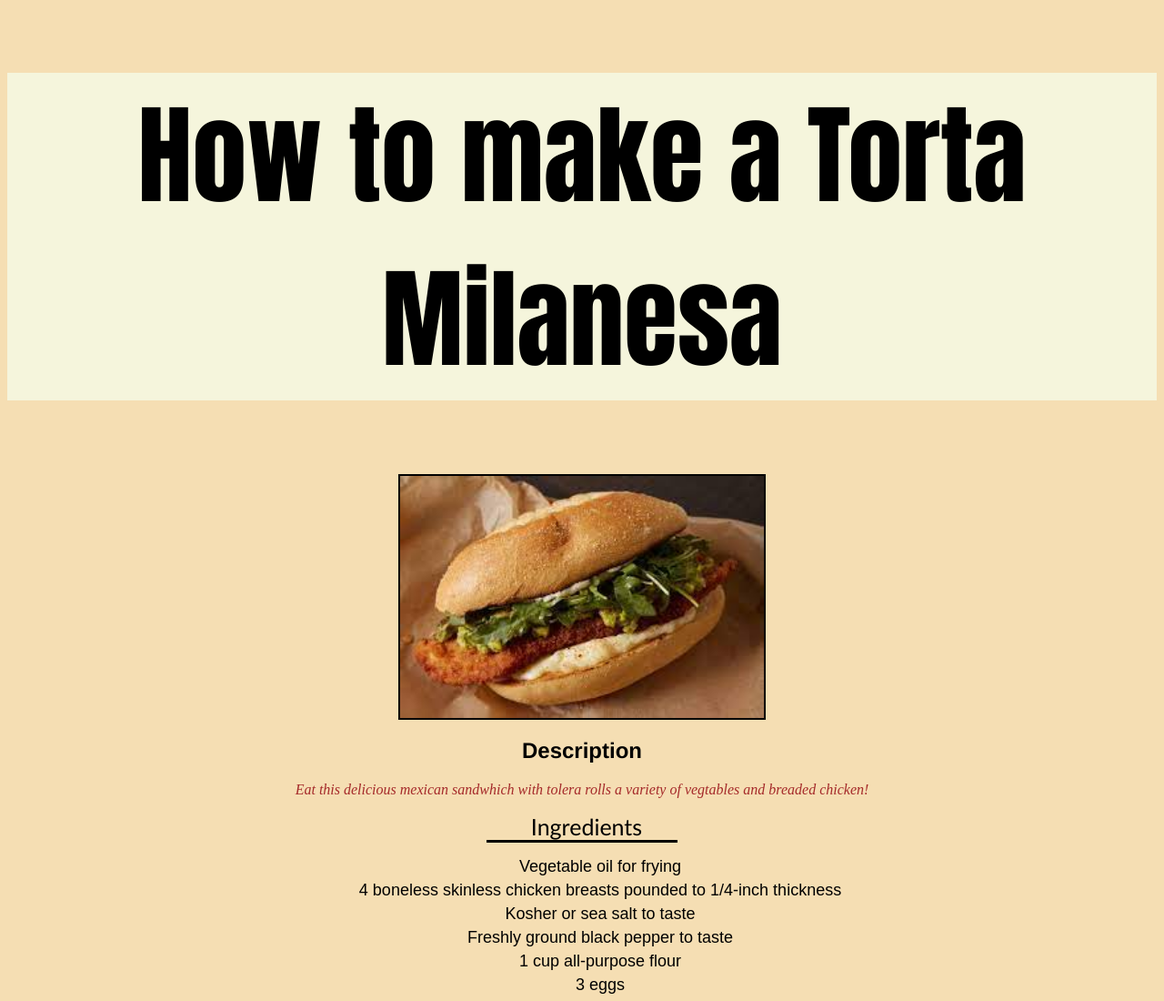
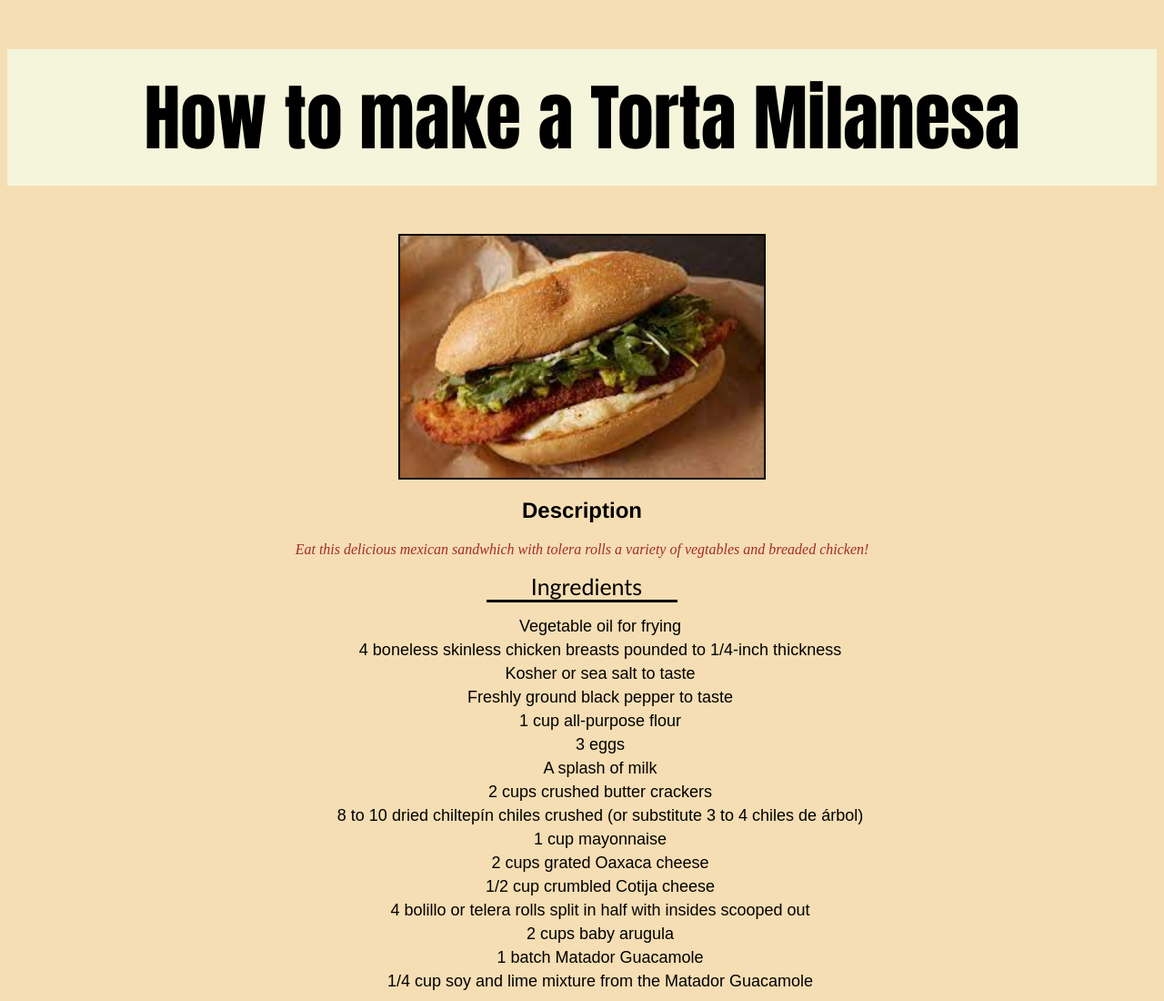
Before and after one commit to KwaziiMedia/odin-recipes, a plain HTML site: page recipes/torta.html in a window 1280 px wide. Shown: the top 1100 px of the page at 91% size. Drawn offline with Linux system fonts and the light colour scheme.

Commit message:
decrease title size and make it more proportionate

```diff
--- a/stylesheets/style.css
+++ b/stylesheets/style.css
@@ -4,8 +4,8 @@
     background-color: beige;
     color: black;
     font-family: Impact, Haettenschweiler, 'Arial Narrow Bold', sans-serif;
-    font-size: 120px;
-
+    font-size: 80px;
+    padding: 15px;
 }
 .recipe {
     font-family: 'Gill Sans', 'Gill Sans MT', Calibri, 'Trebuchet MS', sans-serif;
```
